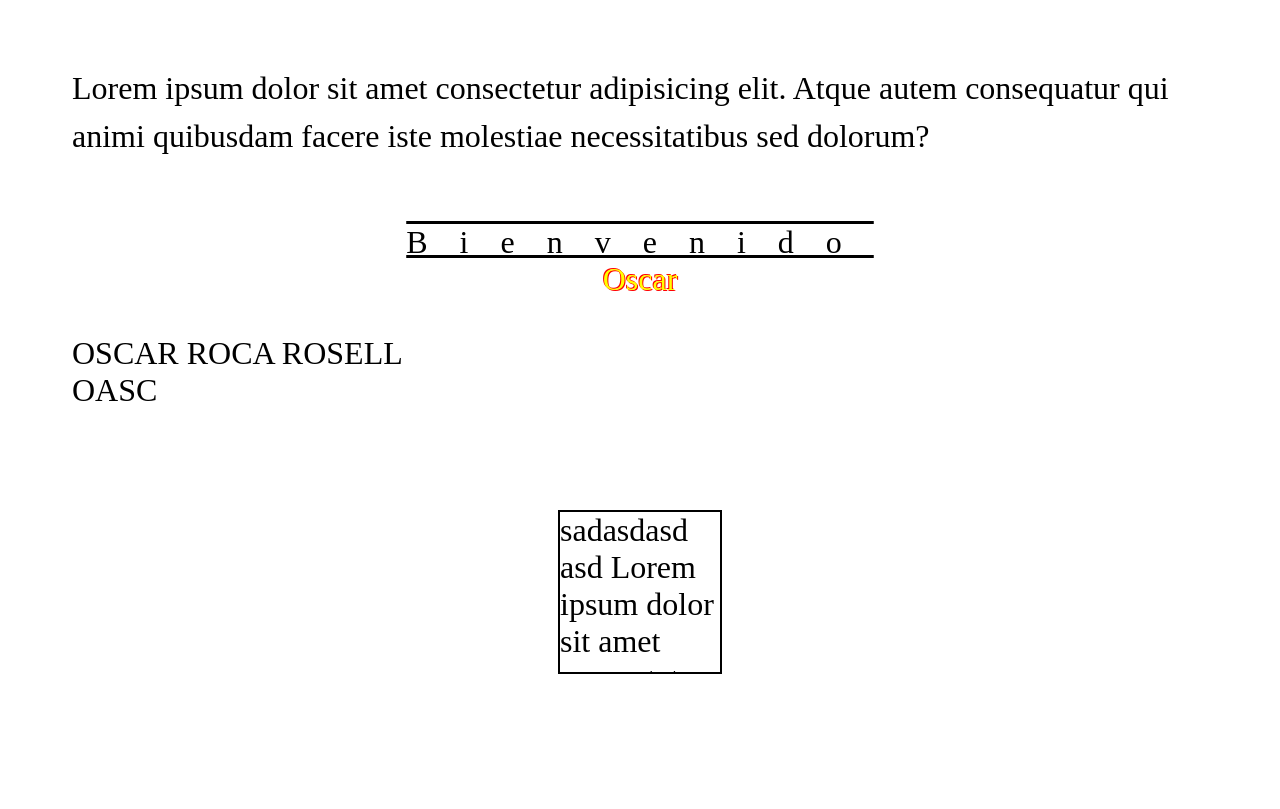
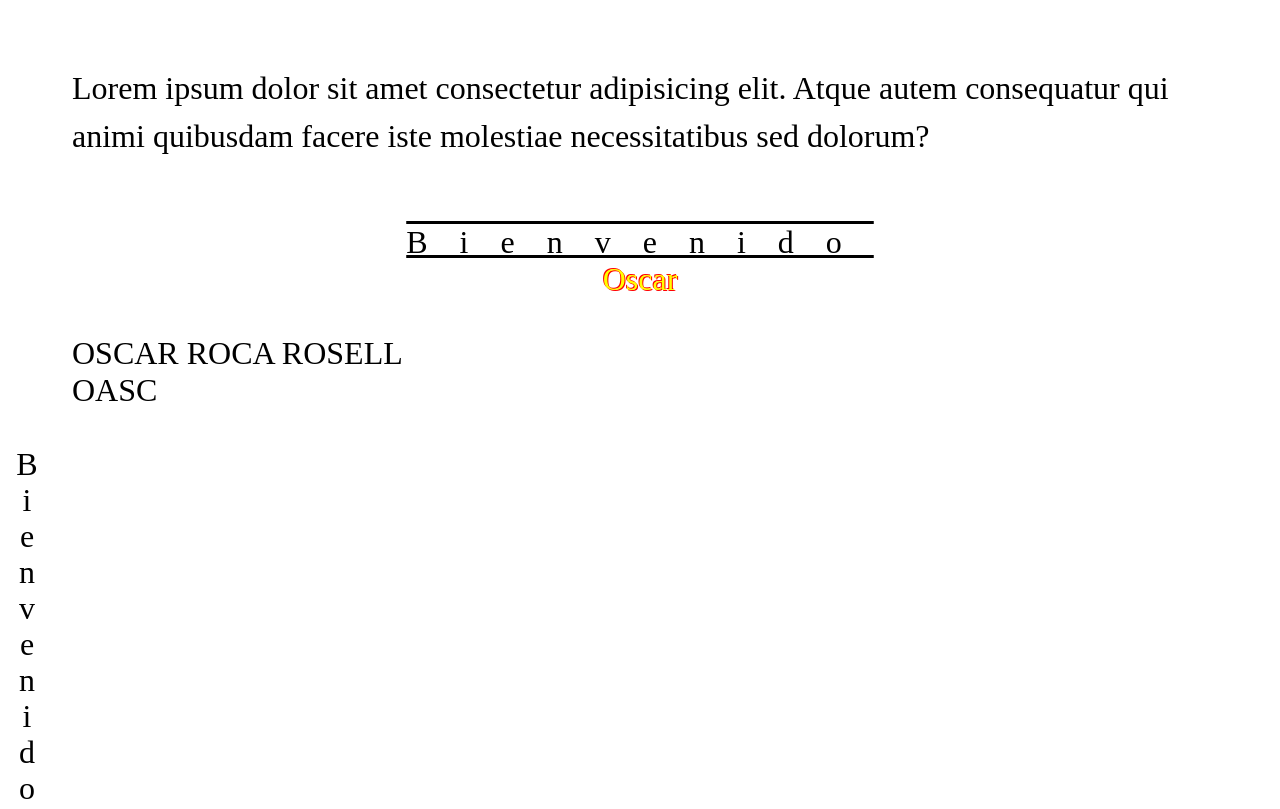
Before and after one commit to BigOscar1/PracticaCss, a plain HTML site: page Textos/alineacion/index.html in a window 1280 px wide. Shown: the top 809 px of the page. Drawn offline with Linux system fonts and the light colour scheme.

Commit message:
17/06/2019

```diff
--- a/Textos/alineacion/alineacion.css
+++ b/Textos/alineacion/alineacion.css
@@ -36,6 +36,11 @@ p {
     white-space: pre;   /*Respetara los saltos de linea del texto*/
 }
 
+.texto-vertical {
+    writing-mode: vertical-lr;
+    text-orientation: upright;
+}
+
 .desbordamiento{
     height: 160px;
     width: 160px;
--- a/Textos/alineacion/index.html
+++ b/Textos/alineacion/index.html
@@ -22,6 +22,10 @@
         oasc
     </div>
 
+    <div class="texto-vertical">
+        Bienvenido
+    </div>
+
     <div class="desbordamiento">
         sadasdasd asd Lorem ipsum dolor sit amet consectetur adipisicing elit. Optio quaerat aperiam tempora rerum, omnis vero sit magnam eos libero cupiditate?
     </div>
```
Also changed, not shown: Textos/texto 2 fuente/texto2.html (added, +13 -0 lines), Textos/texto 2 fuente/nota.txt (added), Textos/texto 2 fuente/texto2.css (added).
